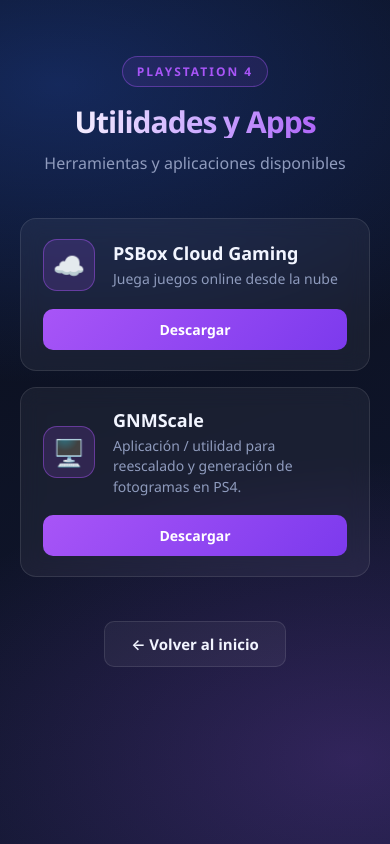
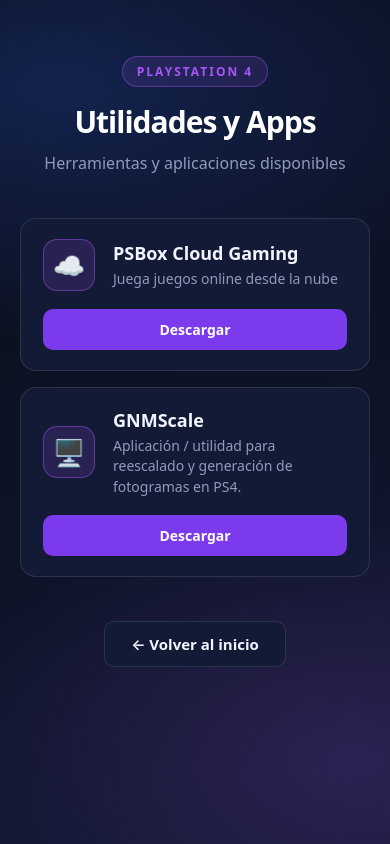
Before and after one commit to marcospeder4/marcospeder4.github.io, a plain HTML site: page utilidades.html in a window 390 px wide. Drawn offline with Linux system fonts and the light colour scheme.

Commit message:
Refactor CSS styles in utilidades.html
Updated styles for improved aesthetics and performance.

```diff
--- a/utilidades.html
+++ b/utilidades.html
@@ -8,8 +8,8 @@
         :root {
             --bg: #0a0e1a;
             --bg-2: #111832;
-            --card: rgba(255, 255, 255, 0.05);
-            --border: rgba(255, 255, 255, 0.10);
+            --card: #121a36;
+            --border: rgba(255, 255, 255, 0.11);
             --text: #f2f5ff;
             --muted: #8f9bbd;
             --cyan: #22d3ee;
@@ -25,12 +25,11 @@
             align-items: center;
             padding: 56px 20px 40px;
             color: var(--text);
-            font-family: "Segoe UI", system-ui, -apple-system, Roboto, sans-serif;
+            font-family: system-ui, -apple-system, "Segoe UI", Roboto, sans-serif;
             background:
-                radial-gradient(900px 500px at 15% 10%, rgba(47, 107, 255, 0.28), transparent 60%),
-                radial-gradient(800px 500px at 90% 90%, rgba(168, 85, 247, 0.22), transparent 60%),
+                radial-gradient(800px 420px at 15% 10%, rgba(47, 107, 255, 0.22), transparent 60%),
+                radial-gradient(700px 420px at 90% 90%, rgba(168, 85, 247, 0.18), transparent 60%),
                 linear-gradient(160deg, var(--bg), var(--bg-2));
-            background-attachment: fixed;
         }
 
         header { text-align: center; margin-bottom: 44px; }
@@ -44,20 +43,17 @@
             letter-spacing: 2px;
             text-transform: uppercase;
             color: var(--purple);
-            background: rgba(168, 85, 247, 0.10);
+            background: rgba(168, 85, 247, 0.12);
             border: 1px solid rgba(168, 85, 247, 0.4);
             border-radius: 999px;
         }
 
         h1 {
-            font-size: clamp(30px, 5.5vw, 48px);
+            font-size: clamp(30px, 5.5vw, 46px);
             font-weight: 800;
             line-height: 1.1;
             letter-spacing: -1px;
-            background: linear-gradient(90deg, #ffffff, #c9a6ff 55%, var(--purple));
-            -webkit-background-clip: text;
-            background-clip: text;
-            color: transparent;
+            color: #ffffff;
         }
 
         .subtitulo { margin-top: 14px; font-size: 16px; color: var(--muted); }
@@ -78,15 +74,13 @@
             background: var(--card);
             border: 1px solid var(--border);
             border-radius: 16px;
-            backdrop-filter: blur(10px);
-            -webkit-backdrop-filter: blur(10px);
-            transition: transform 0.25s ease, border-color 0.25s ease, box-shadow 0.25s ease;
+            contain: layout style;
+            transition: transform 0.2s ease, border-color 0.2s ease;
         }
 
         .item:hover {
-            transform: translateY(-3px);
+            transform: translateY(-2px);
             border-color: var(--purple);
-            box-shadow: 0 12px 32px -12px var(--purple);
         }
 
         .icono {
@@ -96,7 +90,7 @@
             width: 52px;
             height: 52px;
             font-size: 26px;
-            background: rgba(168, 85, 247, 0.16);
+            background: rgba(168, 85, 247, 0.14);
             border: 1px solid rgba(168, 85, 247, 0.45);
             border-radius: 14px;
         }
@@ -113,14 +107,13 @@
             color: #fff;
             text-decoration: none;
             white-space: nowrap;
-            background: linear-gradient(135deg, #a855f7, #7c3aed);
+            background: #7c3aed;
             border-radius: 10px;
-            transition: filter 0.2s ease, transform 0.2s ease;
+            transition: background-color 0.2s ease;
         }
 
         .btn-descarga:hover, .btn-descarga:focus-visible {
-            filter: brightness(1.15);
-            transform: scale(1.04);
+            background: #a855f7;
             outline: none;
         }
 
@@ -135,10 +128,9 @@
             background: var(--card);
             border: 1px solid var(--border);
             border-radius: 10px;
-            transition: border-color 0.2s ease, background 0.2s ease;
         }
 
-        .volver:hover { border-color: var(--cyan); background: rgba(34, 211, 238, 0.08); }
+        .volver:hover { border-color: var(--cyan); }
 
         @media (max-width: 520px) {
             .item { flex-wrap: wrap; }
@@ -148,7 +140,7 @@
 
         @media (prefers-reduced-motion: reduce) {
             .item, .btn-descarga { transition: none; }
-            .item:hover, .btn-descarga:hover { transform: none; }
+            .item:hover { transform: none; }
         }
     </style>
 </head>
@@ -182,5 +174,13 @@
 
     <a href="index.html" class="volver">← Volver al inicio</a>
 
+    <script>
+        window.addEventListener("pageshow", function (event) {
+            if (event.persisted) {
+                window.location.reload();
+            }
+        });
+    </script>
+
 </body>
 </html>
```
